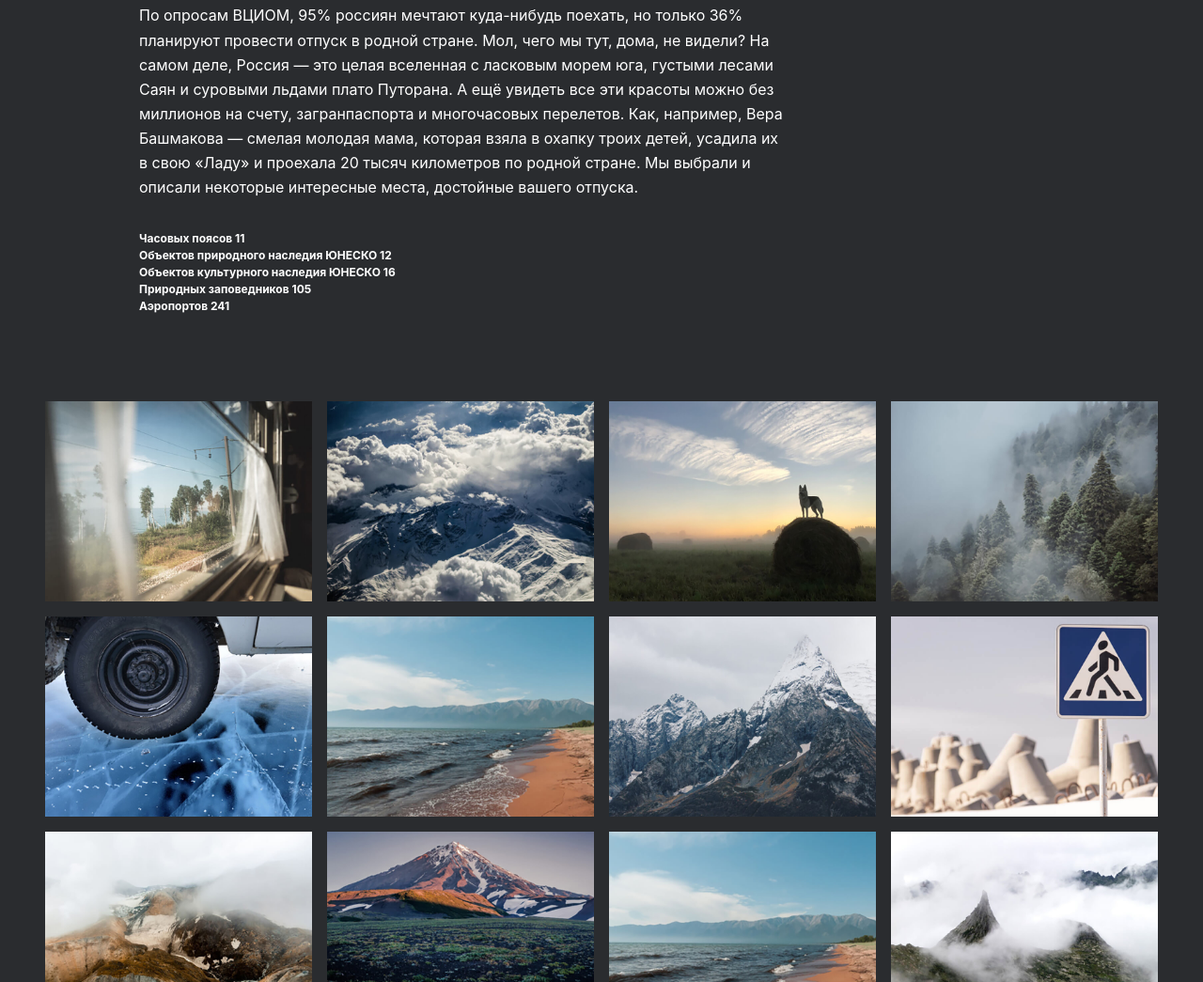
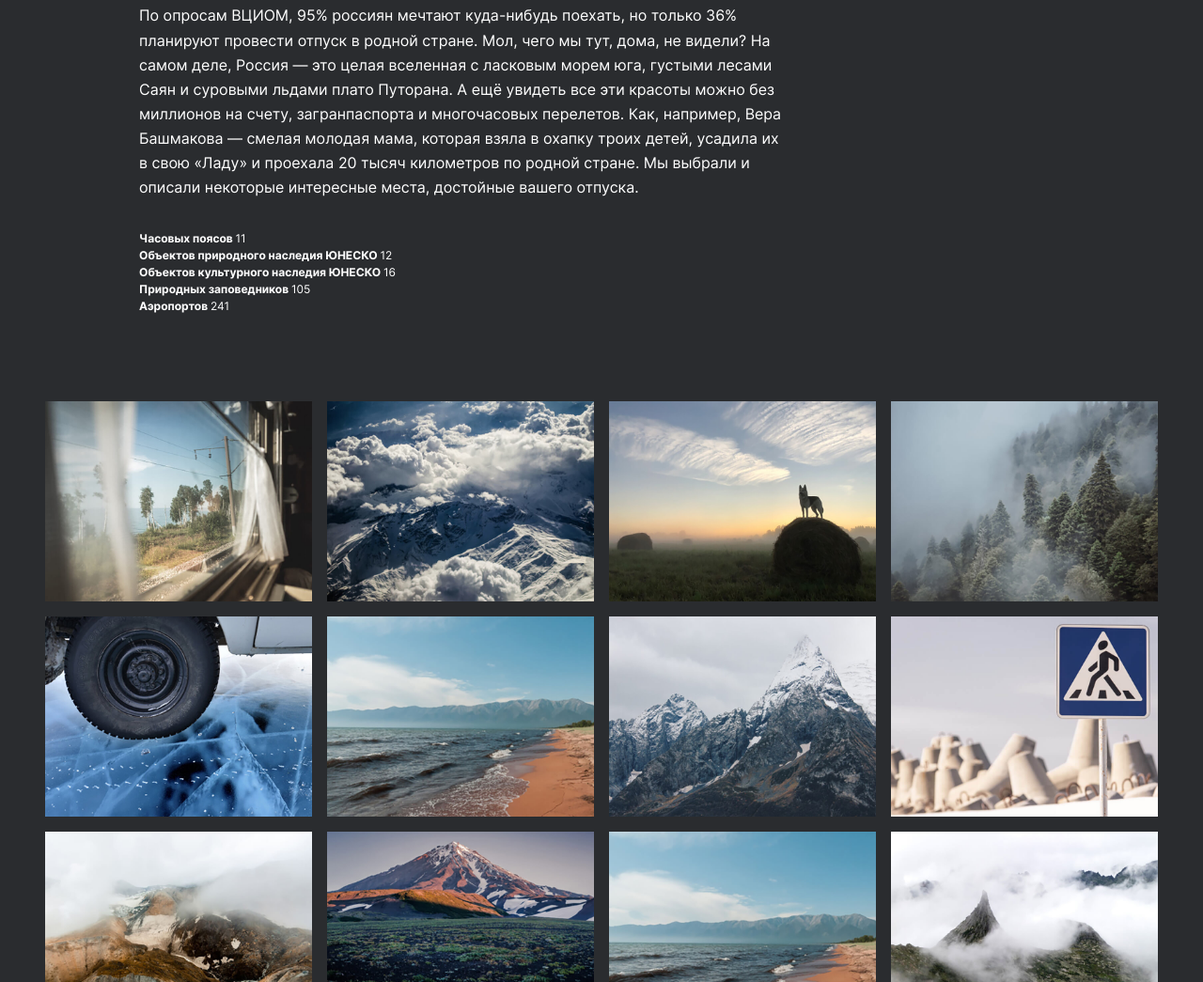
Before and after one commit to IrinaShumak/russian-travel, a plain HTML site: page index.html in a window 1280 px wide. Shown: the part 1327-2372 px from the top of the page at 94% size. Drawn offline with Linux system fonts and the light colour scheme; a web font is replaced by a local one.

Commit message:
final v2

```diff
--- /dev/null
+++ b/blocks/intro/__digits/intro__digits.css
@@ -0,0 +1,9 @@
+.intro__digits {
+    font-style: normal;
+    font-weight: 400;
+    font-size: 12px;
+    line-height: 1.5;
+    color: #FFFFFF;
+    margin: 0;
+    padding: 0;
+  }
--- a/index.html
+++ b/index.html
@@ -28,11 +28,11 @@
             <h2 class="intro__title">Чего мы там не видели?</h2>
             <p class="intro__text">По опросам ВЦИОМ, 95% россиян мечтают куда-нибудь поехать, но только 36% планируют провести отпуск в родной стране. Мол, чего мы тут, дома, не видели? На самом деле, Россия — это целая вселенная с ласковым морем юга, густыми лесами Саян и суровыми льдами плато Путорана. А ещё увидеть все эти красоты можно без миллионов на счету, загранпаспорта и многочасовых перелетов. Как, например, Вера Башмакова — смелая молодая мама, которая взяла в охапку троих детей, усадила их в свою «Ладу» и проехала 20 тысяч километров по родной стране. Мы выбрали и описали некоторые интересные места, достойные вашего отпуска.</p>
             <ul class="intro__list">
-              <li>Часовых поясов 11</li>
-              <li>Объектов природного наследия ЮНЕСКО 12</li>
-              <li>Объектов культурного наследия ЮНЕСКО 16</li>
-              <li>Природных заповедников 105</li>
-              <li>Аэропортов 241</li>
+              <li>Часовых поясов <span class="intro__digits">11</span></li>
+              <li>Объектов природного наследия ЮНЕСКО <span class="intro__digits">12</span></li>
+              <li>Объектов культурного наследия ЮНЕСКО <span class="intro__digits">16</span></li>
+              <li>Природных заповедников <span class="intro__digits">105</span></li>
+              <li>Аэропортов <span class="intro__digits">241</span></li>
             </ul>
         </section>
 
--- a/pages/index.css
+++ b/pages/index.css
@@ -1,5 +1,5 @@
 @import url(../vendor/normalize.css);
-@import url(../vendor/inter.css);
+@import url(../vendor/fonts/inter.css);
 @import url(../blocks/page/page.css);
 @import url(../blocks/header/header.css);
 @import url(../blocks/header/__logo/header__logo.css);
@@ -15,6 +15,7 @@
 @import url(../blocks/intro/__title/intro__title.css);
 @import url(../blocks/intro/__text/intro__text.css);
 @import url(../blocks/intro/__list/intro__list.css);
+@import url(../blocks/intro/__digits/intro__digits.css);
 @import url(../blocks/photo-grid/photo-grid.css);
 @import url(../blocks/photo-grid/__item/photo-grid__item.css);
 @import url(../blocks/places/places.css);
```
Also changed, not shown: blocks/page/page.css (line endings or trailing spaces), vendor/fonts/Inter-Black.woff (added), vendor/fonts/Inter-Black.woff2 (added), vendor/fonts/Inter-Bold.woff (added), vendor/fonts/Inter-Bold.woff2 (added), vendor/fonts/Inter-Regular.woff (added), vendor/fonts/Inter-Regular.woff2 (added), vendor/fonts/inter.css (line endings or trailing spaces).
